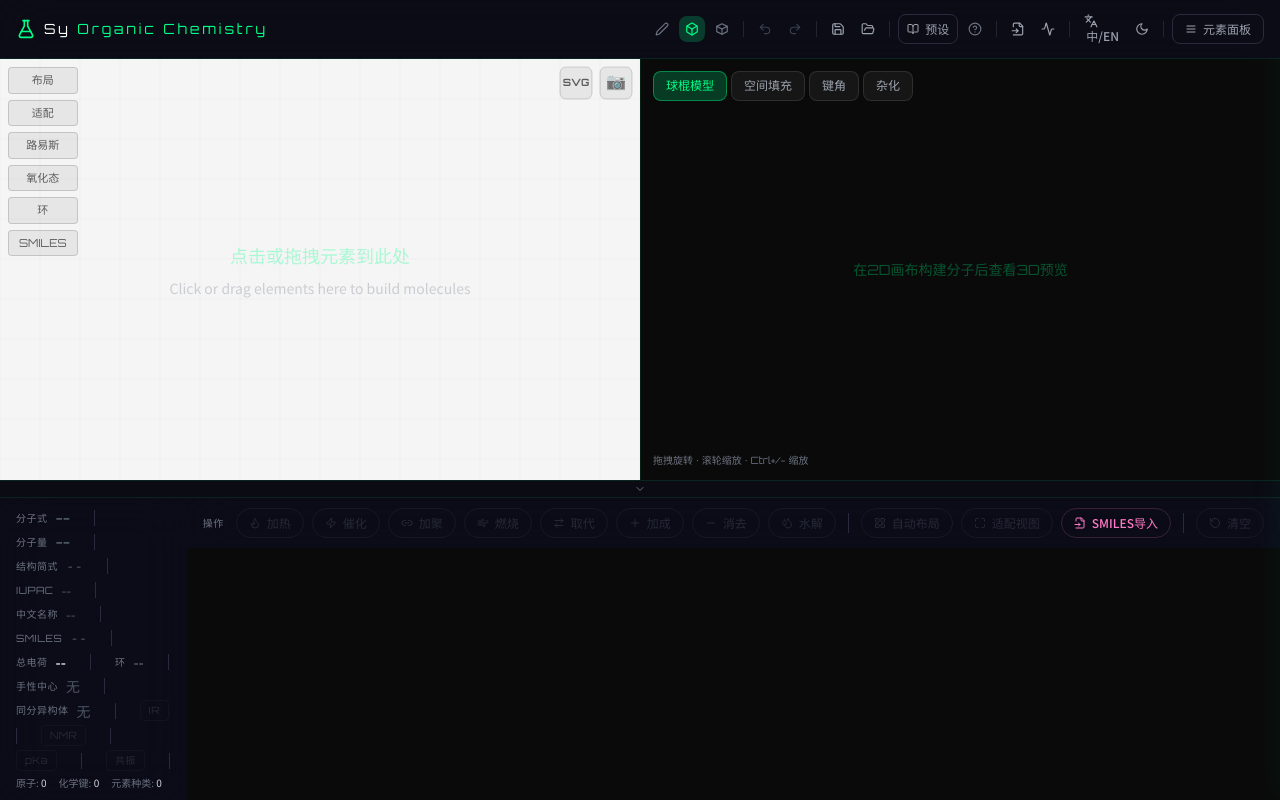
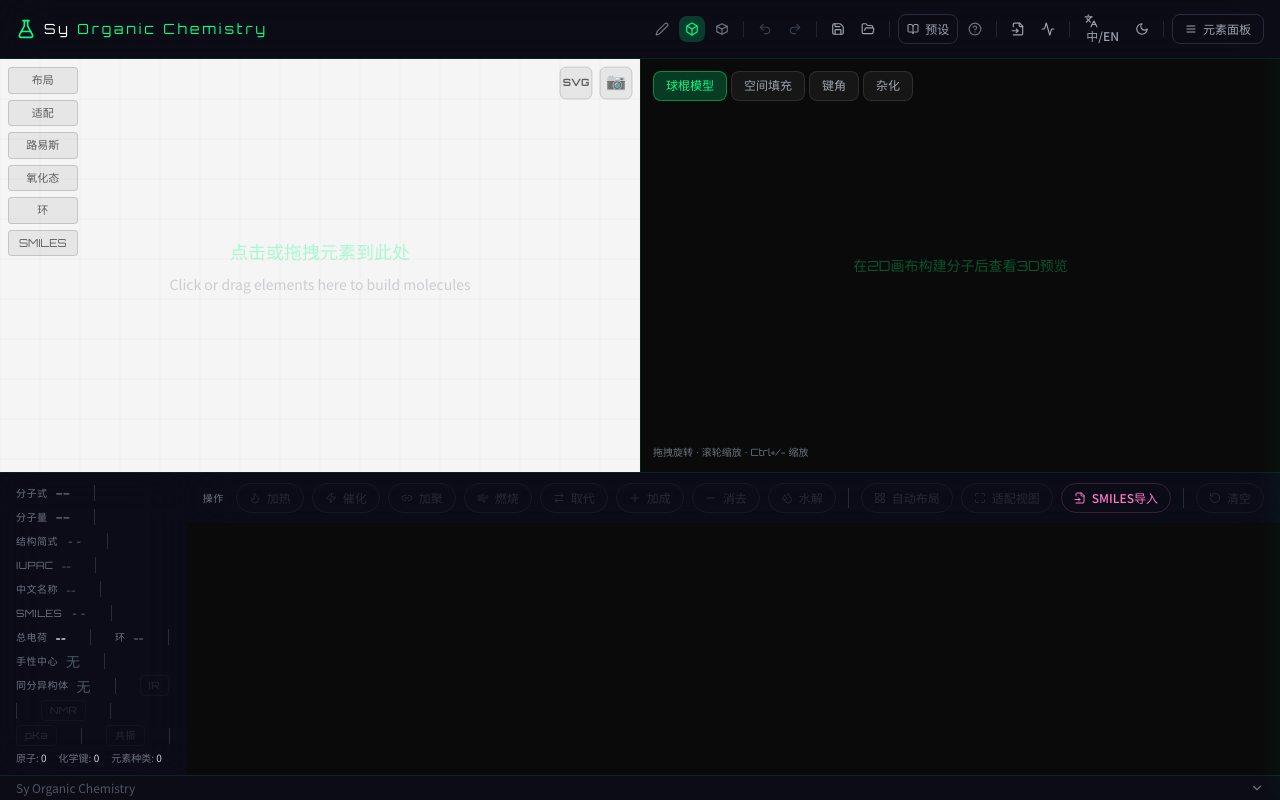
Before and after one commit to Shiyuan-318/SyOrganicChemistry, a React (Vite) app: page / in a window 1280 px wide. Shown: the top 800 px of the page. Built offline with nearby package versions, Linux system fonts and the light colour scheme.

Commit message:
fix: v1.3.2 - collapsed info bar shows brief summary line instead of empty strip

```diff
--- a/src/pages/Home.tsx
+++ b/src/pages/Home.tsx
@@ -75,6 +75,11 @@ export default function Home() {
   const getSMILES = useChemStore(s => s.getSMILES);
   const importSMILES = useChemStore(s => s.importSMILES);
   const getResonanceStructures = useChemStore(s => s.getResonanceStructures);
+  const getMolecularFormula = useChemStore(s => s.getMolecularFormula);
+  const getStructuralFormula = useChemStore(s => s.getStructuralFormula);
+  const getChineseName = useChemStore(s => s.getChineseName);
+  const atoms = useChemStore(s => s.atoms);
+  const bonds = useChemStore(s => s.bonds);
 
   const canUndo = historyIndex > 0;
   const canRedo = historyIndex < history.length - 1;
@@ -610,17 +615,6 @@ export default function Home() {
 
       {/* 底部信息栏和操作栏 */}
       <div className="flex flex-col">
-        {/* 收起/展开按钮 */}
-        <button
-          onClick={() => setInfoBarCollapsed(!infoBarCollapsed)}
-          className="w-full flex items-center justify-center py-0.5 bg-chem-panel/60 hover:bg-chem-panel/80 border-t border-chem-accent/10 transition-colors"
-        >
-          {infoBarCollapsed ? (
-            <ChevronUp size={12} className="text-gray-500" />
-          ) : (
-            <ChevronDown size={12} className="text-gray-500" />
-          )}
-        </button>
         {!infoBarCollapsed && (
           <div className="flex flex-col sm:flex-row">
             <div className="flex-1 min-w-0">
@@ -631,6 +625,40 @@ export default function Home() {
             </div>
           </div>
         )}
+        {/* 底部收起条 — 始终显示一行简略信息 */}
+        <button
+          onClick={() => setInfoBarCollapsed(!infoBarCollapsed)}
+          className="w-full flex items-center justify-between px-4 py-1 bg-chem-panel/80 border-t border-chem-accent/10 hover:bg-chem-panel/60 transition-colors"
+        >
+          <div className="flex items-center gap-4 text-xs min-w-0">
+            {atoms.length > 0 ? (
+              <>
+                <span className="text-chem-accent font-['Orbitron'] whitespace-nowrap">
+                  {getMolecularFormula()}
+                </span>
+                <span className="text-gray-500 hidden sm:inline">|</span>
+                <span className="text-gray-400 font-mono truncate hidden sm:inline">
+                  {getStructuralFormula()}
+                </span>
+                <span className="text-gray-500 hidden sm:inline">|</span>
+                <span className="text-white/70 font-['Noto_Sans_SC'] truncate hidden sm:inline">
+                  {getChineseName()}
+                </span>
+                <span className="text-gray-500 hidden xs:inline">|</span>
+                <span className="text-gray-500 whitespace-nowrap">
+                  原子:<span className="text-gray-300">{atoms.length}</span> 键:<span className="text-gray-300">{bonds.length}</span>
+                </span>
+              </>
+            ) : (
+              <span className="text-gray-600">Sy Organic Chemistry</span>
+            )}
+          </div>
+          {infoBarCollapsed ? (
+            <ChevronUp size={14} className="text-gray-500 flex-shrink-0 ml-2" />
+          ) : (
+            <ChevronDown size={14} className="text-gray-500 flex-shrink-0 ml-2" />
+          )}
+        </button>
       </div>
 
       {/* SMILES Dialog */}
```
